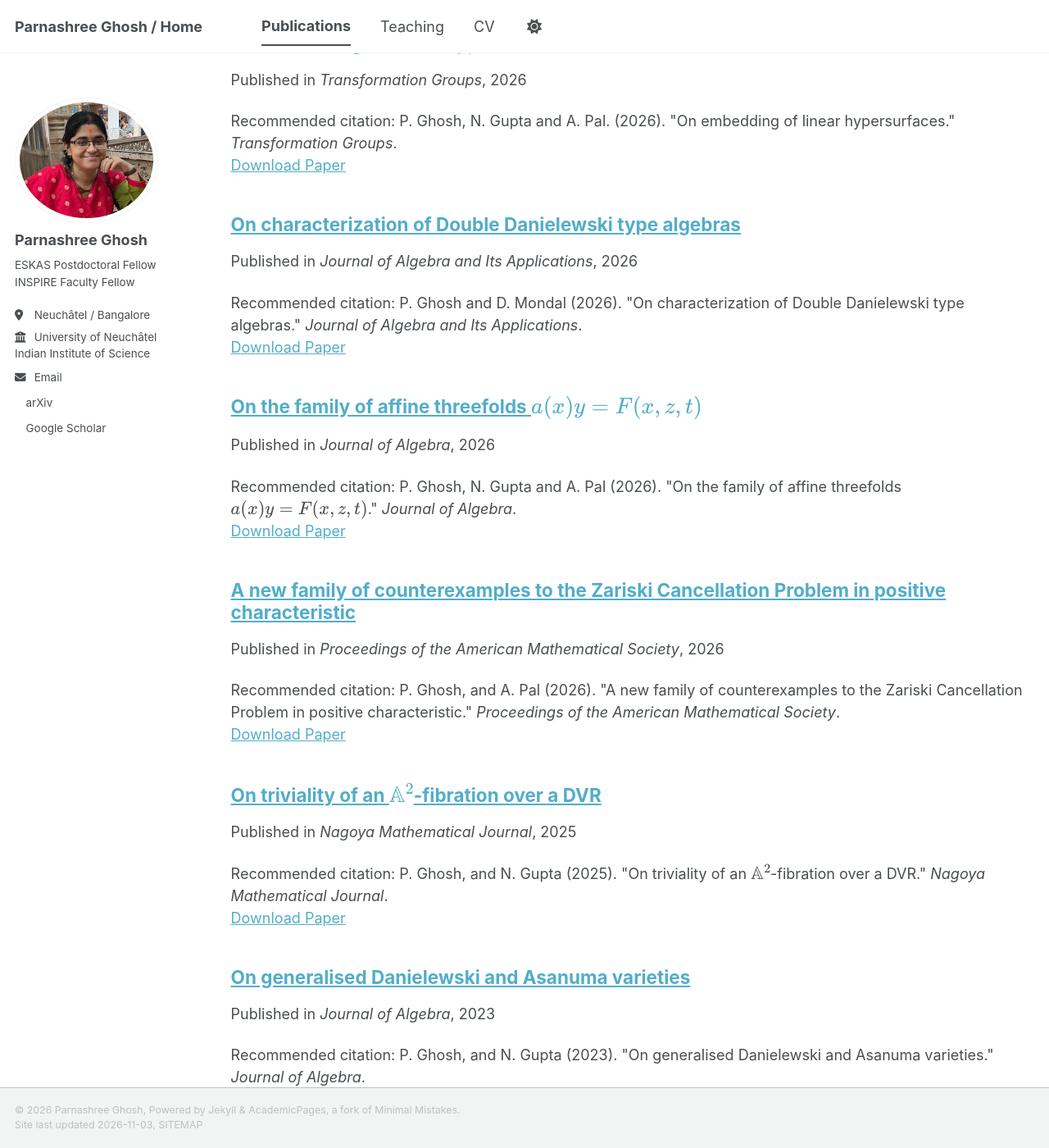
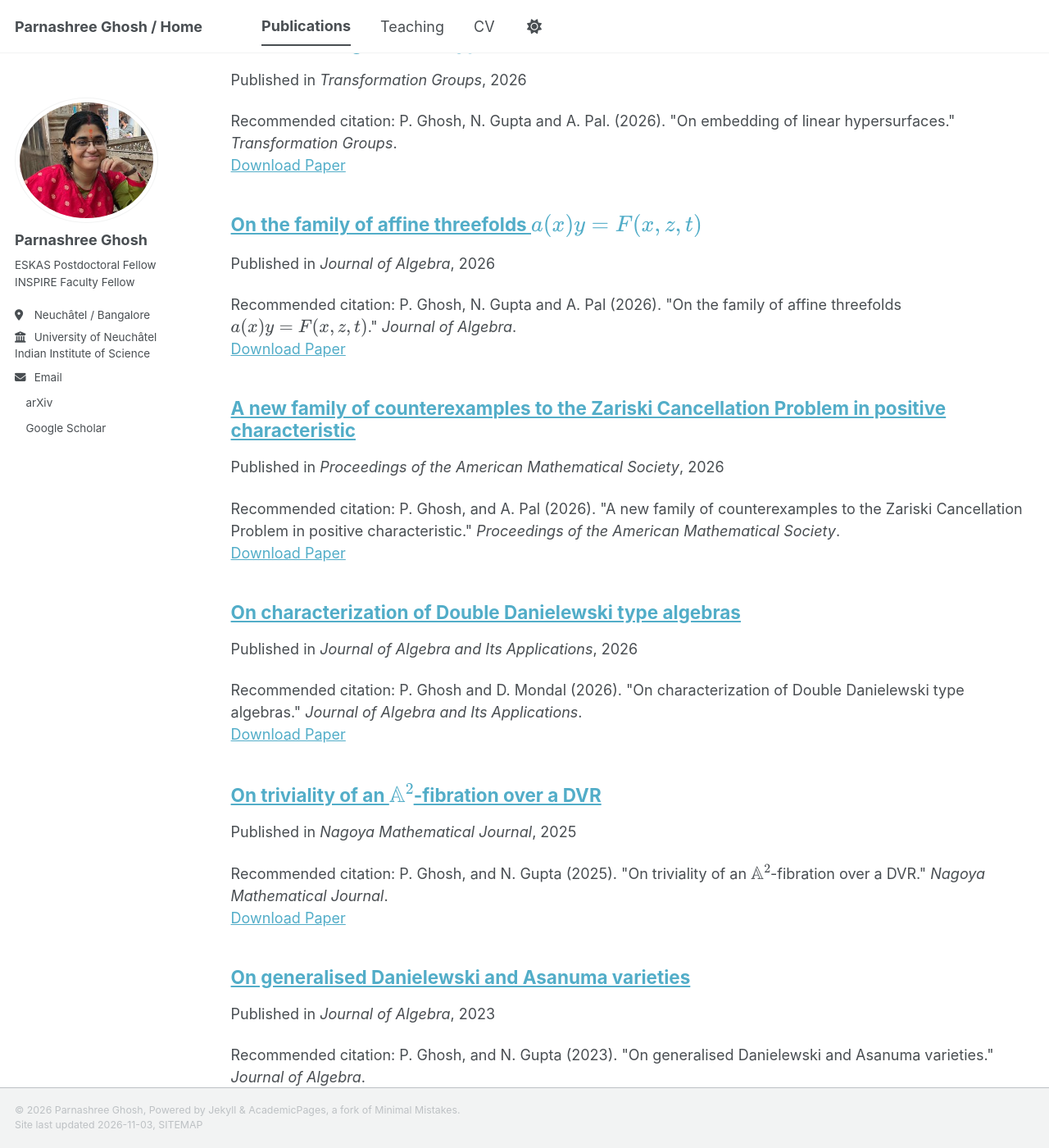
Before and after one commit to parnashree-math/parnashree-math.github.io, a Jekyll site: the page built from _pages/publications.html, in a window 1280 px wide and 1400 px high, scrolled down 518 px. Shown: the whole window at 82% size. Built offline with Jekyll 4.4.1, drawn with Linux system fonts in a browser that asks for light colours; a style sheet for code colours, icons or effects is not loaded; part of the change alters nothing that is shown.

```diff
--- a/_pages/publications.html
+++ b/_pages/publications.html
@@ -11,14 +11,18 @@ author_profile: true
 
 {% include base_path %}
 
-<!-- New style rendering if publication categories are defined -->
+{% assign publications_by_year = site.publications | reverse | group_by_exp: "post", "post.date | date: '%Y'" %}
+
+<!-- Keep years in descending order and allow individual papers to appear last within their year. -->
 {% if site.publication_category %}
-  {% for category in site.publication_category  %}
+  {% for category in site.publication_category %}
     {% assign title_shown = false %}
-    {% for post in site.publications reversed %}
-      {% if post.category != category[0] %}
-        {% continue %}
-      {% endif %}
+    {% for year in publications_by_year %}
+      {% assign category_posts = year.items | where: "category", category[0] %}
+      {% assign regular_posts = category_posts | where_exp: "post", "post.last_in_year != true" %}
+      {% assign last_posts = category_posts | where: "last_in_year", true %}
+      {% assign ordered_posts = regular_posts | concat: last_posts %}
+      {% for post in ordered_posts %}
         {% unless title_shown %}
           <h2>{{ category[1].title }}</h2><hr />
           {% assign title_shown = true %}
@@ -26,8 +30,14 @@ author_profile: true
         {% include archive-single.html %}
       {% endfor %}
     {% endfor %}
+  {% endfor %}
 {% else %}
-  {% for post in site.publications reversed %}
+  {% for year in publications_by_year %}
+    {% assign regular_posts = year.items | where_exp: "post", "post.last_in_year != true" %}
+    {% assign last_posts = year.items | where: "last_in_year", true %}
+    {% assign ordered_posts = regular_posts | concat: last_posts %}
+    {% for post in ordered_posts %}
       {% include archive-single.html %}
     {% endfor %}
+  {% endfor %}
 {% endif %}
```
Lines whose indentation alone changed are shown as unchanged.
